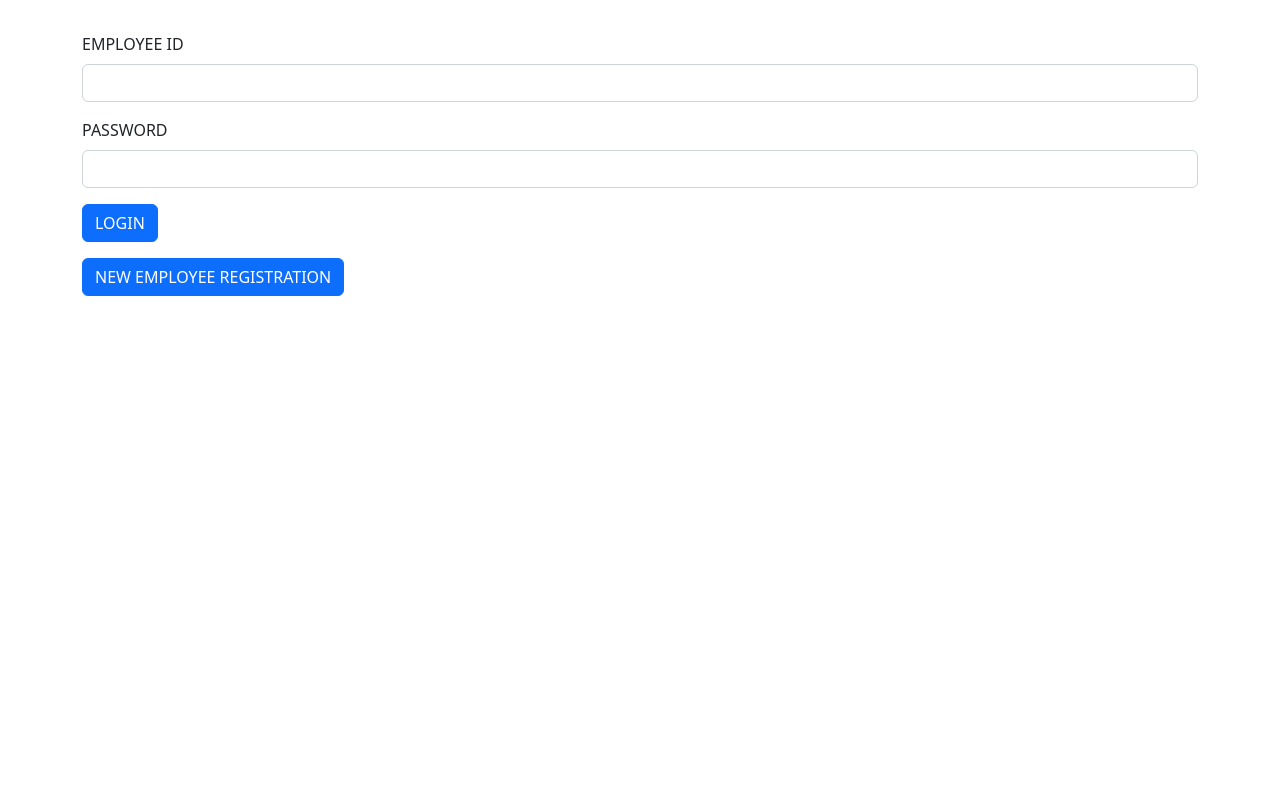
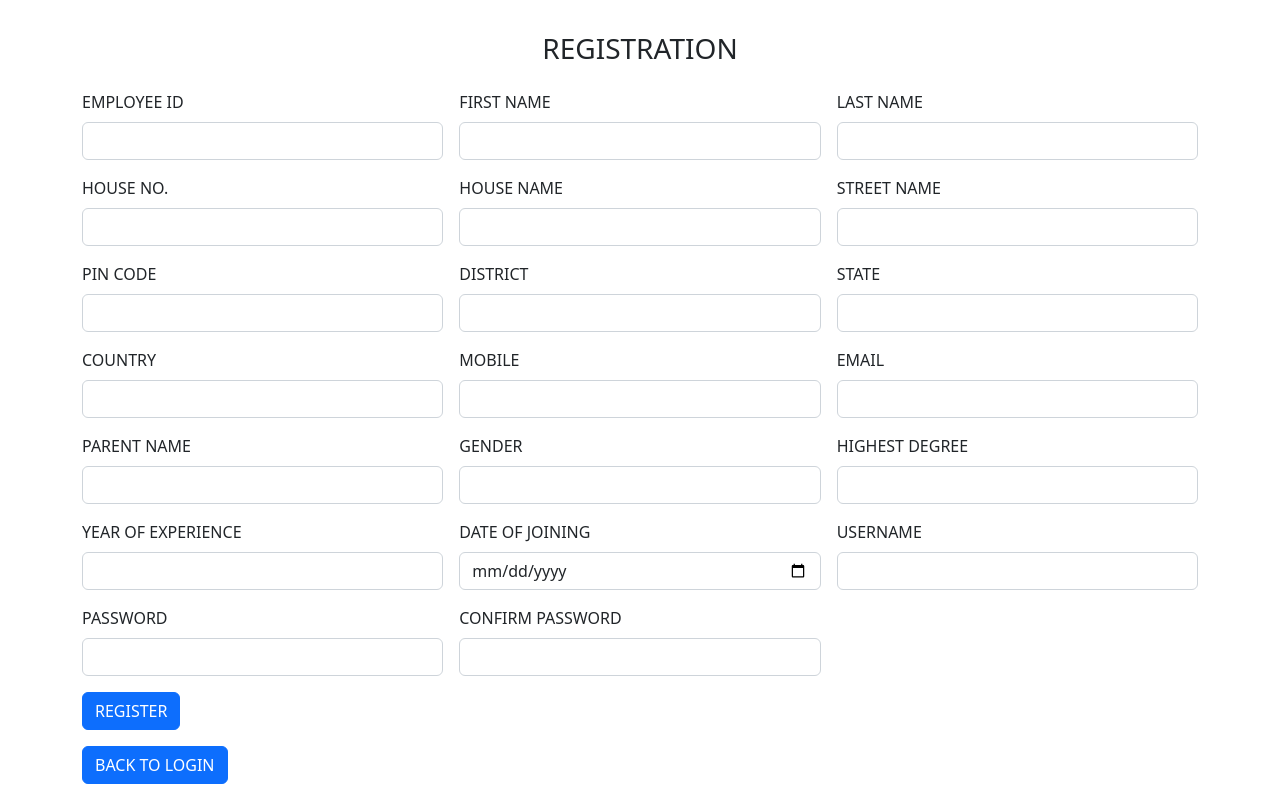
Before and after one commit to sruthy-nr/Nest-Digital-Angular-App, an Angular app: page / in a window 1280 px wide. Built offline with nearby package versions, Linux system fonts and the light colour scheme.

Commit message:
employeeregister

```diff
--- a/src/app/app.component.html
+++ b/src/app/app.component.html
@@ -2,5 +2,6 @@
 <!-- <app-gallery></app-gallery> -->
 <!-- <app-contact></app-contact> -->
 <!-- <app-about></app-about> -->
-<app-employee></app-employee>
+<!-- <app-employee></app-employee> -->
+<app-employeeregister></app-employeeregister>
 <router-outlet></router-outlet>
--- a/src/app/app.module.ts
+++ b/src/app/app.module.ts
@@ -8,6 +8,7 @@ import { GalleryComponent } from './gallery/gallery.component';
 import { ContactComponent } from './contact/contact.component';
 import { AboutComponent } from './about/about.component';
 import { EmployeeComponent } from './employee/employee.component';
+import { EmployeeregisterComponent } from './employeeregister/employeeregister.component';
 
 @NgModule({
   declarations: [
@@ -16,7 +17,8 @@ import { EmployeeComponent } from './employee/employee.component';
     GalleryComponent,
     ContactComponent,
     AboutComponent,
-    EmployeeComponent
+    EmployeeComponent,
+    EmployeeregisterComponent
   ],
   imports: [
     BrowserModule,
--- /dev/null
+++ b/src/app/employeeregister/employeeregister.component.html
@@ -0,0 +1,97 @@
+<div class="container">
+    <div class="row">
+        <div class="col col-12 col-sm-12 col-md-12 col-lg-12 col-xl-12 col-xxl-12">
+            <div class="row g-3 mt-3">
+                <h3 class="text-center">REGISTRATION</h3>
+                <div class="col col-12 col-sm-4 col-md-4 col-lg-4 col-xl-4 col-xxl-4">
+                    <label for="" class="form-label">EMPLOYEE ID</label>
+                    <input type="text" class="form-control">
+                </div>
+                <div class="col col-12 col-sm-4 col-md-4 col-lg-4 col-xl-4 col-xxl-4">
+                    <label for="" class="form-label">FIRST NAME</label>
+                    <input type="text" class="form-control">
+                </div>
+                <div class="col col-12 col-sm-4 col-md-4 col-lg-4 col-xl-4 col-xxl-4">
+                    <label for="" class="form-label">LAST NAME</label>
+                    <input type="text" class="form-control">
+                </div>
+                <div class="col col-12 col-sm-4 col-md-4 col-lg-4 col-xl-4 col-xxl-4">
+                    <label for="" class="form-label">HOUSE NO.</label>
+                    <input type="text" class="form-control">
+                </div>
+                <div class="col col-12 col-sm-4 col-md-4 col-lg-4 col-xl-4 col-xxl-4">
+                    <label for="" class="form-label">HOUSE NAME</label>
+                    <input type="text" class="form-control">
+                </div>
+                <div class="col col-12 col-sm-4 col-md-4 col-lg-4 col-xl-4 col-xxl-4">
+                    <label for="" class="form-label">STREET NAME</label>
+                    <input type="text" class="form-control">
+                </div>
+                <div class="col col-12 col-sm-4 col-md-4 col-lg-4 col-xl-4 col-xxl-4">
+                    <label for="" class="form-label">PIN CODE</label>
+                    <input type="text" class="form-control">
+                </div>
+                <div class="col col-12 col-sm-4 col-md-4 col-lg-4 col-xl-4 col-xxl-4">
+                    <label for="" class="form-label">DISTRICT</label>
+                    <input type="text" class="form-control">
+                </div>
+                <div class="col col-12 col-sm-4 col-md-4 col-lg-4 col-xl-4 col-xxl-4">
+                    <label for="" class="form-label">STATE</label>
+                    <input type="text" class="form-control">
+                </div>
+                <div class="col col-12 col-sm-4 col-md-4 col-lg-4 col-xl-4 col-xxl-4">
+                    <label for="" class="form-label">COUNTRY</label>
+                    <input type="text" class="form-control">
+                </div>
+                <div class="col col-12 col-sm-4 col-md-4 col-lg-4 col-xl-4 col-xxl-4">
+                    <label for="" class="form-label">MOBILE</label>
+                    <input type="text" class="form-control">
+                </div>
+                <div class="col col-12 col-sm-4 col-md-4 col-lg-4 col-xl-4 col-xxl-4">
+                    <label for="" class="form-label">EMAIL</label>
+                    <input type="email" class="form-control">
+                </div>
+                <div class="col col-12 col-sm-4 col-md-4 col-lg-4 col-xl-4 col-xxl-4">
+                    <label for="" class="form-label">PARENT NAME</label>
+                    <input type="text" class="form-control">
+                </div>
+                <div class="col col-12 col-sm-4 col-md-4 col-lg-4 col-xl-4 col-xxl-4">
+                    <label for="" class="form-label">GENDER</label>
+                    <input type="text" class="form-control">
+                </div>
+                <div class="col col-12 col-sm-4 col-md-4 col-lg-4 col-xl-4 col-xxl-4">
+                    <label for="" class="form-label">HIGHEST DEGREE</label>
+                    <input type="text" class="form-control">
+                </div>
+                <div class="col col-12 col-sm-4 col-md-4 col-lg-4 col-xl-4 col-xxl-4">
+                    <label for="" class="form-label">YEAR OF EXPERIENCE</label>
+                    <input type="text" class="form-control">
+                </div>
+                <div class="col col-12 col-sm-4 col-md-4 col-lg-4 col-xl-4 col-xxl-4">
+                    <label for="" class="form-label">DATE OF JOINING</label>
+                    <input type="date" class="form-control">
+                </div>
+                <div class="col col-12 col-sm-4 col-md-4 col-lg-4 col-xl-4 col-xxl-4">
+                    <label for="" class="form-label">USERNAME</label>
+                    <input type="text" class="form-control">
+                </div>
+                <div class="col col-12 col-sm-4 col-md-4 col-lg-4 col-xl-4 col-xxl-4">
+                    <label for="" class="form-label">PASSWORD</label>
+                    <input type="password" class="form-control">
+                </div>
+                <div class="col col-12 col-sm-4 col-md-4 col-lg-4 col-xl-4 col-xxl-4">
+                    <label for="" class="form-label">CONFIRM PASSWORD</label>
+                    <input type="password" class="form-control">
+                </div>
+                <div class="col col-12 col-sm-12 col-md-12 col-lg-12 col-xl-12 col-xxl-12">
+                    <label for="" class="form-label"></label>
+                    <button class="btn btn-primary">REGISTER</button>
+                </div>
+                <div class="col col-12 col-sm-12 col-md-12 col-lg-12 col-xl-12 col-xxl-12">
+                    <label for="" class="form-label"></label>
+                    <a href="#" class="btn btn-primary">BACK TO LOGIN</a>
+                </div>
+            </div>
+        </div>
+    </div>
+</div>
```
Also changed, not shown: src/app/employeeregister/employeeregister.component.ts (added, +10 -0 lines), src/app/employeeregister/employeeregister.component.css (added).
